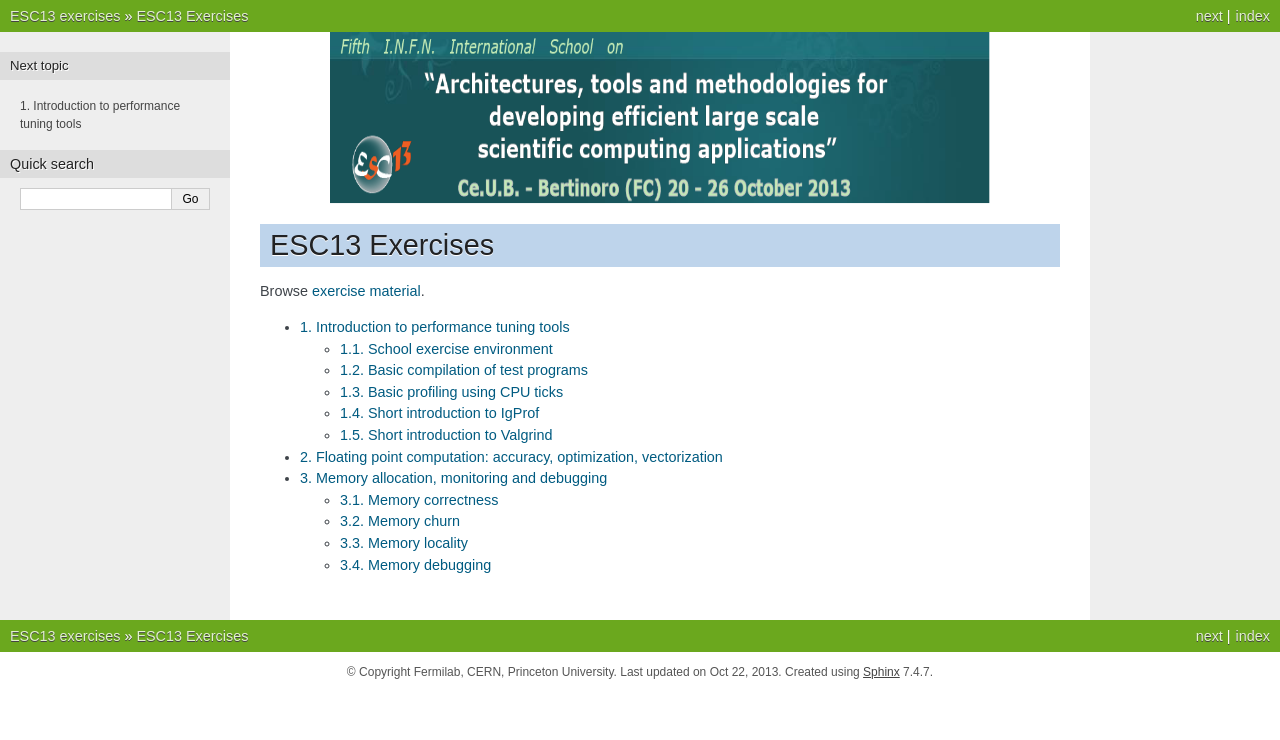
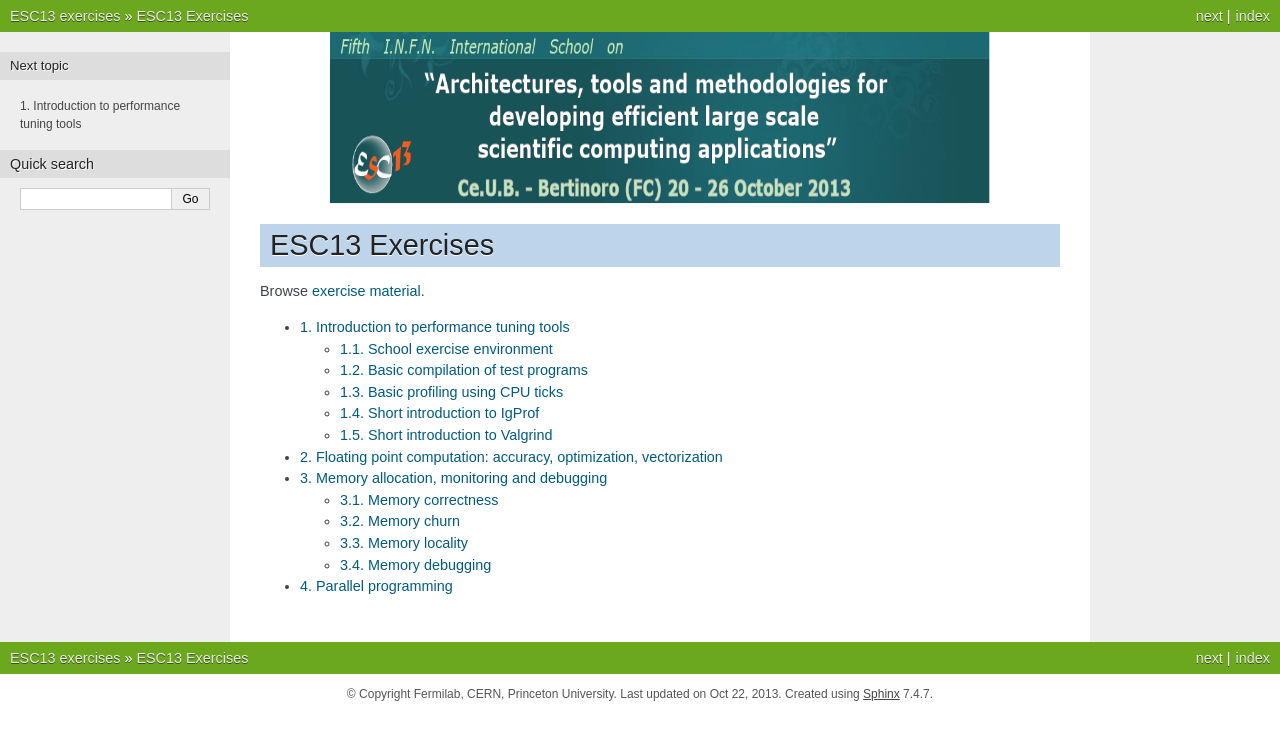
Before and after one commit to pelmer/esc, a Sphinx documentation site: the page built from doc/index.rst, in a window 1280 px wide. Shown: the top 740 px of the page. Built offline with Sphinx 7.4.7, drawn with Linux system fonts in a browser that asks for light colours; pages that are not in the unit, such as notebooks, are missing from menus.

Commit message:
Update doc for parallel programming for ESC13

```diff
--- a/doc/index.rst
+++ b/doc/index.rst
@@ -21,5 +21,5 @@ Browse `exercise material <exercises/>`_.
    math/index
    cpp/index
    memory/index
-..   openmp/index
+   parallel/index
 ..   io/index
--- a/doc/openmp/index.rst
+++ /dev/null
@@ -1,4 +0,0 @@
-Parallel programming and OpenMP
-===============================
-
-Browse `exercise material <../exercises/openmp/>`_.
--- /dev/null
+++ b/doc/parallel/index.rst
@@ -0,0 +1,4 @@
+Parallel programming
+====================
+
+Browse `exercise material <../exercises/parallel/>`_.
```
